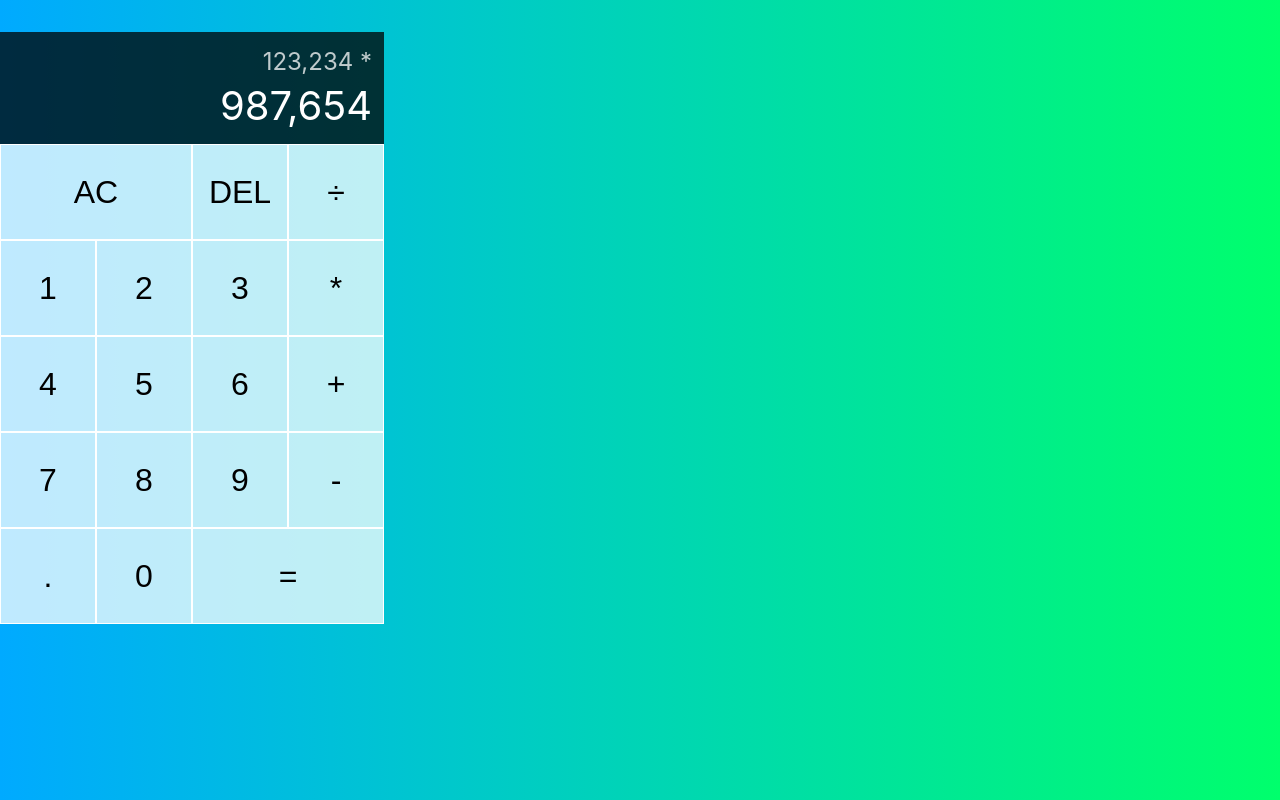
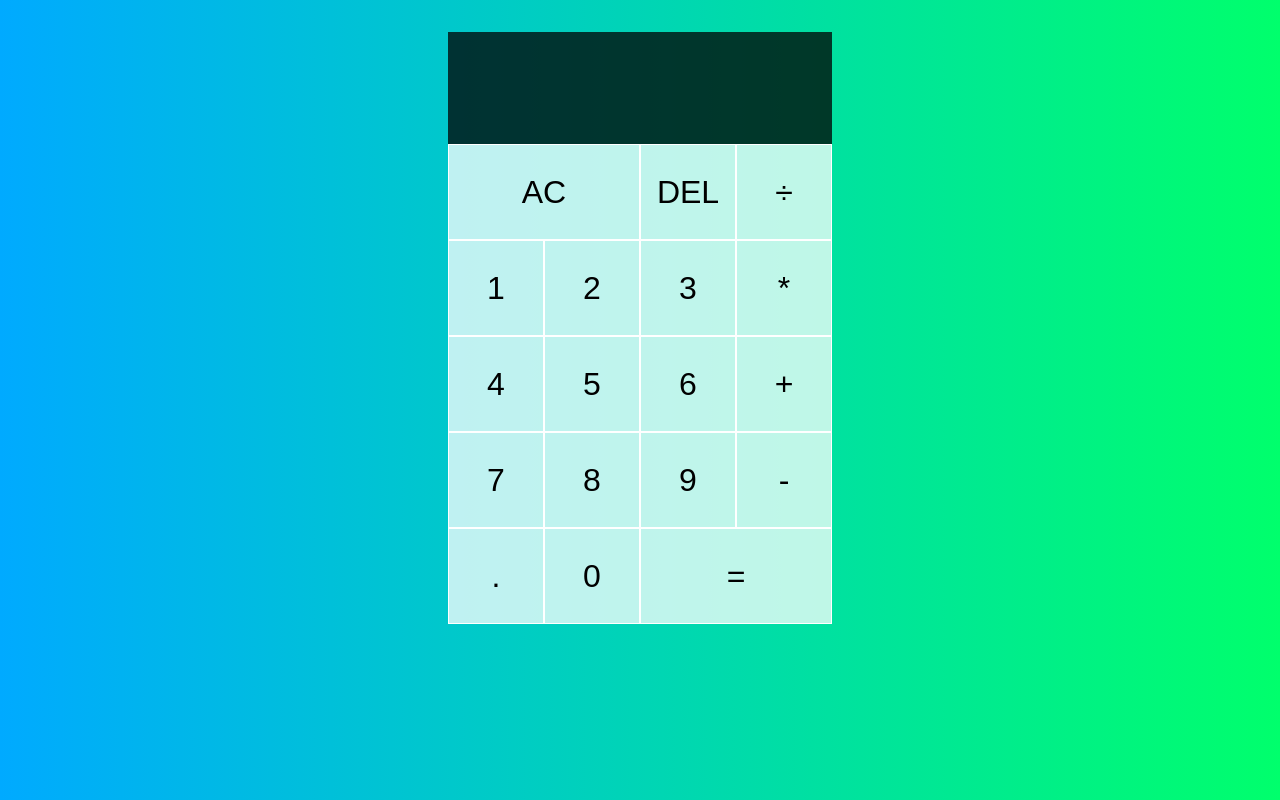
Before and after one commit to anjola-adeuyi/calculator-design-logic, a React (Create React App) app: page / in a window 1280 px wide. Built offline with nearby package versions, Linux system fonts and the light colour scheme.

Commit message:
finished with css

```diff
--- a/src/App.css
+++ b/src/App.css
@@ -12,6 +12,7 @@
 .calculator-grid {
   display: grid;
   margin-top: 2rem;
+  justify-content: center;
   grid-template-columns: repeat(4, 6rem);
   grid-template-rows: minmax(7rem, auto) repeat(5, 6rem);
 }
--- a/src/App.tsx
+++ b/src/App.tsx
@@ -5,8 +5,8 @@
   return (
     <div className='calculator-grid'>
       <div className='output'>
-        <div className='previous-operand'>123,234 *</div>
-        <div className='current-operand'>987,654</div>
+        <div className='previous-operand'></div>
+        <div className='current-operand'></div>
       </div>
       <button className='span-two'>AC</button>
       <button>DEL</button>
```
